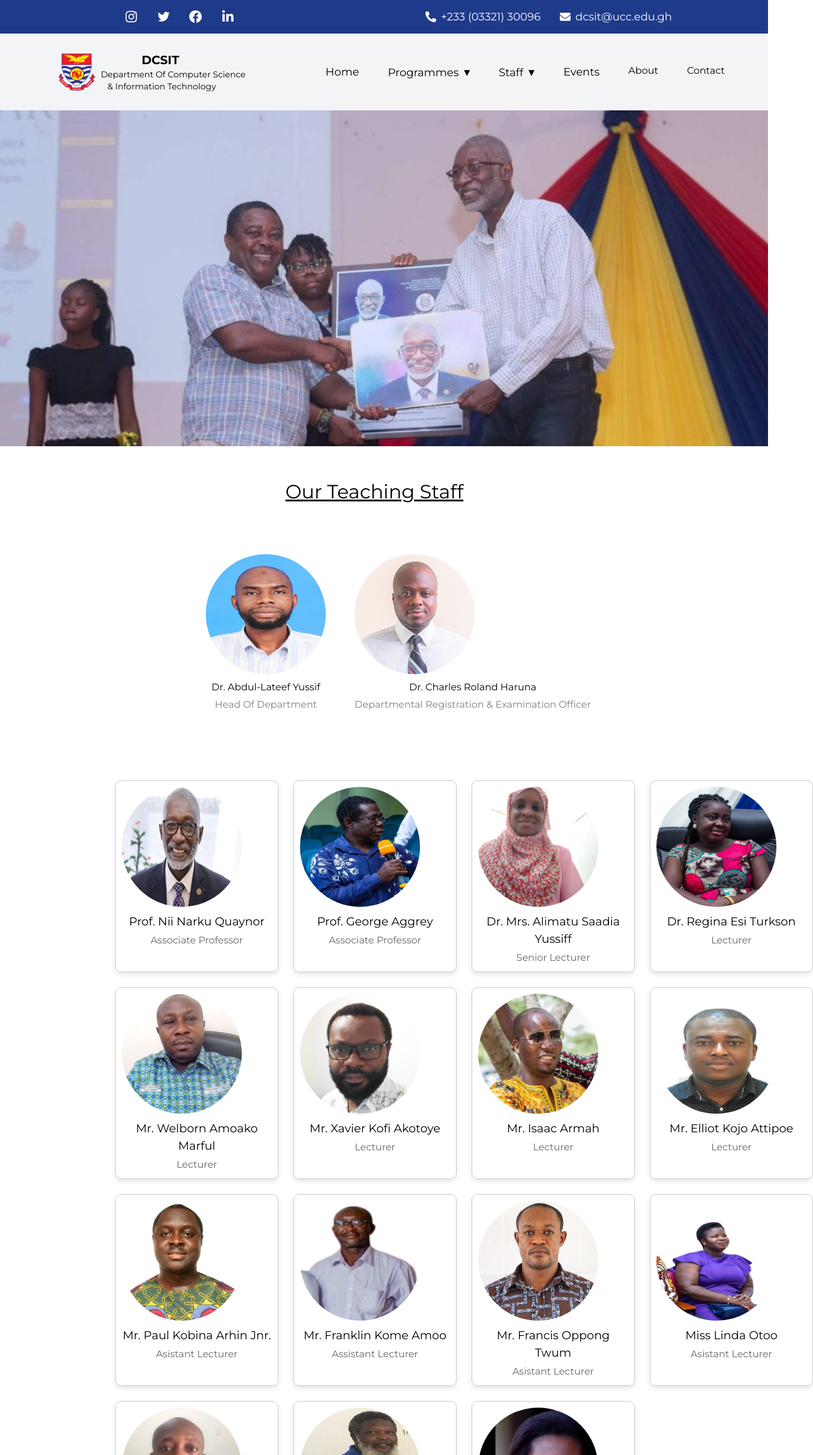
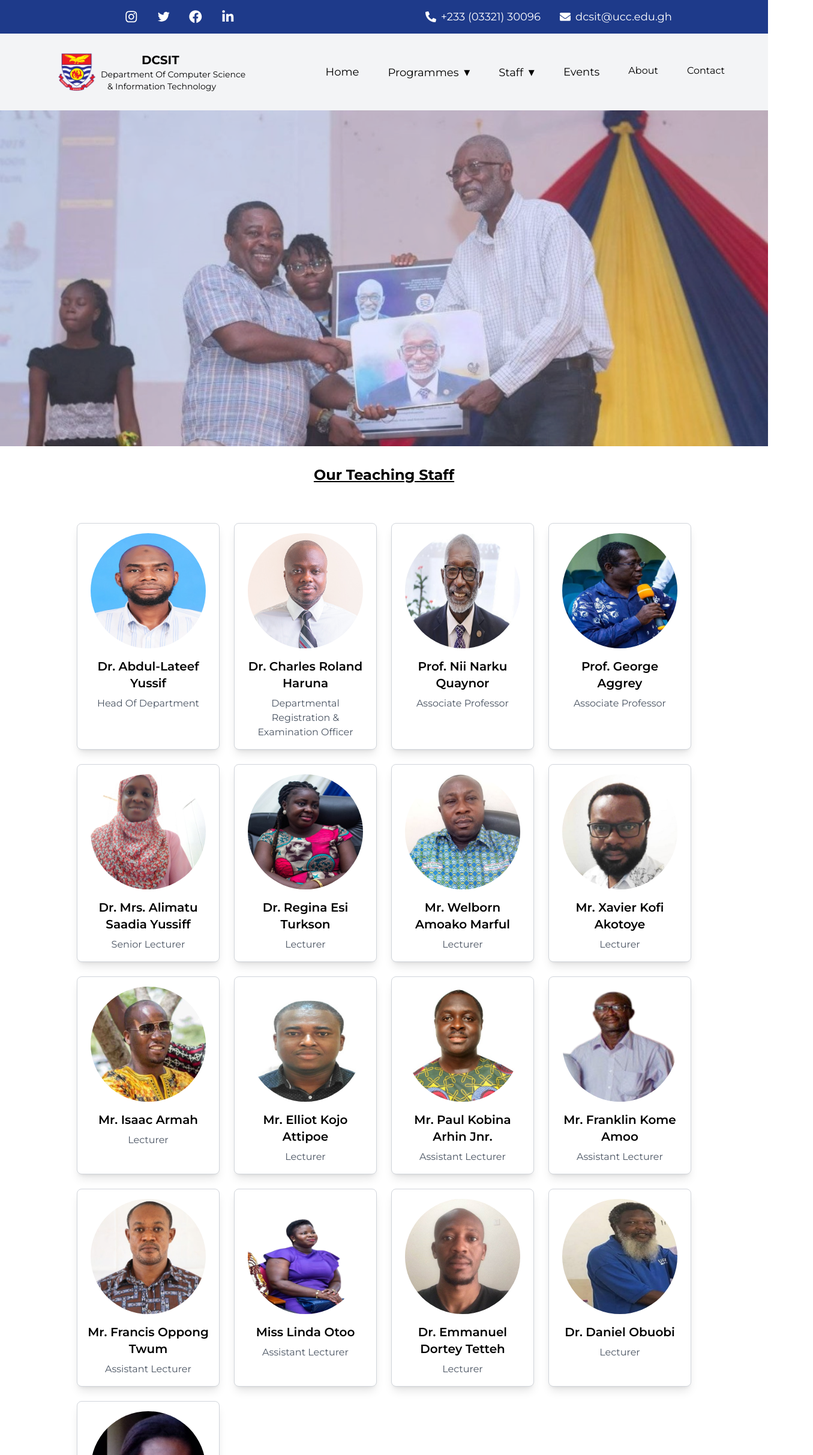
Before and after one commit to gustonstomy/Dcsit_website, a React (Vite) app: page /Teaching-Staff in a window 1280 px wide. Shown: the top 2426 px of the page at 60% size, 1355 px wide, since content can reach past the window. Built offline with nearby package versions, Linux system fonts and the light colour scheme.

Commit message:
Tailwind CSS update

```diff
--- a/src/App.jsx
+++ b/src/App.jsx
@@ -18,9 +18,9 @@ import Programs from './componets/GraduatePrograme/UnderGraduate/Programs';
 import PostPrograms from './componets/GraduatePrograme/PostGraduate/PostPrograms';
 import TransparentContainerPost from './componets/GraduatePrograme/PostGraduate/TransparentContainerPost';
 import StaffGrid from './componets/Stuff/TeachingStaff/StaffGrid';
-import TeachingStaff from './componets/Stuff/TeachingStaff/TeachingStaff';
+// import TeachingStaff from './componets/Stuff/TeachingStaff/TeachingStaff';
 import NonStaffGrid from './componets/Stuff/NonTeachingStaff/NonStaffGrid';
-import NonTeachingStaff from './componets/Stuff/NonTeachingStaff/NonTeachingStaff';
+// import NonTeachingStaff from './componets/Stuff/NonTeachingStaff/NonTeachingStaff';
 import TImageSlider from './componets/Stuff/TeachingStaff/Tslider';
 import NImageSlider from './componets/Stuff/NonTeachingStaff/Nslider';
 import AboutPage from './componets/About/AboutPage';
@@ -63,13 +63,13 @@ function App() {
           <Route path="/Teaching-Staff" element={
             <>
             <TImageSlider/>
-            <TeachingStaff/>
+            {/* <TeachingStaff/> */}
             <StaffGrid/>
            </>} />
           <Route path="/non-teaching-staff" element={
             <>
             <NImageSlider/>
-            <NonTeachingStaff/>
+            {/* <NonTeachingStaff/> */}
            <NonStaffGrid/>
            </>} />
           <Route path="/about" element={
--- a/src/componets/About/About.jsx
+++ b/src/componets/About/About.jsx
@@ -1,12 +1,11 @@
 import React from 'react';
-import './About.css';
 
-const About = () => {
+const ContactHeader = () => {
   return (
-    <div className="transparent-container22">
-      <h1>About Us</h1>
+    <div className="bg-black bg-opacity-70 text-white p-8 max-w-full text-center flex items-center justify-center h-[15vh] font-montserrat">
+      <h1 className="text-3xl mb-4 font-bold">About Us</h1>
     </div>
   );
 };
 
-export default About;
+export default ContactHeader;
--- a/src/componets/Event/Event.jsx
+++ b/src/componets/Event/Event.jsx
@@ -1,6 +1,5 @@
 import React from 'react';
-import './Event.css';
-import locationIcon from '/src/assets/images/lo.png'; // Assuming you saved the icon as location-icon.png
+import locationIcon from '/src/assets/images/lo.png';
 
 const eventsData = [
   {
@@ -23,25 +22,25 @@ const eventsData = [
 
 const Events = () => {
   return (
-    <div className="events-section-1">
-      <div className="events-container-1">
+    <div className="flex flex-col items-center text-center py-8 mt-16 mb-16">
+      <div className="grid grid-cols-1 lg:grid-cols-2 gap-8">
         {eventsData.map((event, index) => (
-          <div className="event-card-1" key={index}>
-            <div className="event-date-1">
+          <div className="bg-[#f2f8f7] p-6 rounded-lg w-80 md:w-[40rem] lg:w-[30rem] xl:w-[35rem] text-left shadow-md" key={index}>
+            <div className="bg-[#ff6b42] text-white py-2 px-4 rounded-md text-sm inline-block">
               <span>{event.date}</span>
             </div>
-            <h3 className="event-title-1">{event.title}</h3>
-            <div className="event-details-1">
-              <div className="event-time-1">
-                <span className="arrow-circle-1">➜</span>
+            <h3 className="mt-4 text-xl text-black">{event.title}</h3>
+            <div className="my-4 text-lg text-gray-600 flex flex-col items-start gap-2">
+              <div className="flex items-center">
+                <span className="border-2 border-gray-600 rounded-full w-6 h-6 text-center leading-5 mr-2">➜</span>
                 {event.time}
               </div>
-              <div className="event-location-1">
-                <img src={locationIcon} alt="Location Icon" className="location-icon-1" />
+              <div className="flex items-center gap-2">
+                <img src={locationIcon} alt="Location Icon" className="w-12 h-12" />
                 {event.location}
               </div>
             </div>
-            <p className="event-description-1">{event.description}</p>
+            <p className="text-gray-600 mb-4">{event.description}</p>
           </div>
         ))}
       </div>
--- a/src/componets/Event/EventHeader.jsx
+++ b/src/componets/Event/EventHeader.jsx
@@ -1,12 +1,11 @@
 import React from 'react';
-import './EventHeader.css';
 
-const EventHeader = () => {
+const ContactHeader = () => {
   return (
-    <div className="trans-con">
-      <h1>Upcoming Events </h1>
+    <div className="bg-black bg-opacity-70 text-white p-8 max-w-full text-center flex items-center justify-center h-[15vh] font-montserrat">
+      <h1 className="text-3xl mb-4 font-bold">Events</h1>
     </div>
   );
 };
 
-export default EventHeader;
+export default ContactHeader;
--- a/src/componets/Footer/Footer.jsx
+++ b/src/componets/Footer/Footer.jsx
@@ -5,7 +5,7 @@ import { FaFacebook, FaPhoneAlt, FaEnvelope, FaClock } from 'react-icons/fa';
 
 const Footer = () => {
   return (
-    <div className="py-8 md:py-16 px-6 lg:px-16 xl:px-44 bg-gray-900 text-white font-sans h-[60vh] md:h-[40vh] xl:h-[60vh]">
+    <div className="py-8 md:py-16 px-6 lg:px-16 xl:px-44 bg-gray-900 text-white font-sans h-[65vh] md:h-[40vh] xl:h-[60vh]">
       <div className="flex flex-wrap justify-between mb-12">
         <div className="mb-6 md:mb-0">
           <h4 className="text-xl font-medium mb-8">Menus</h4>
--- a/src/componets/Stuff/NonTeachingStaff/NonStaffGrid.jsx
+++ b/src/componets/Stuff/NonTeachingStaff/NonStaffGrid.jsx
@@ -1,7 +1,4 @@
-// StaffGrid.jsx
 import React from 'react';
-import StaffMember from './NonStaffMember';
-import './NonStaffMember.css';
 
 const NonstaffData = [
   {
@@ -46,18 +43,22 @@ const NonstaffData = [
   },
 ];
 
+
 const NonStaffGrid = () => {
   return (
-    <div className="staff-grid1">
-      {NonstaffData.map((staff, index) => (
-        <StaffMember
-          key={index}
-          image={staff.image}
-          name={staff.name}
-          title={staff.title}
-        />
+    <div>
+    <h2 className='text-center text-2xl underline font-bold mt-8 '>Our Non-Teaching Staff</h2>
+     <div className="grid grid-cols-1 sm:grid-cols-2 lg:grid-cols-3 xl:grid-cols-4 gap-6 p-8 md:px-16 lg:px-32 mt-8">
+      {NonstaffData.map((NonstaffData, index) => (
+        <div key={index} className="bg-white p-4 rounded-lg text-center shadow-lg border border-gray-300">
+          <img src={NonstaffData.image} alt={NonstaffData.name} className="w-48 h-48 object-cover rounded-full mx-auto mb-4" />
+          <h3 className="text-xl font-semibold mb-2">{NonstaffData.name}</h3>
+          <p className="text-gray-600">{NonstaffData.title}</p>
+        </div>
       ))}
     </div>
+      </div>
+
   );
 };
 
--- a/src/componets/Stuff/NonTeachingStaff/Nslider.jsx
+++ b/src/componets/Stuff/NonTeachingStaff/Nslider.jsx
@@ -1,11 +1,10 @@
 import React, { useState, useEffect } from 'react';
-import './Nslider.css';
 
-const NImageSlider = () => {
+const ImageSlider = () => {
   const [currentSlide, setCurrentSlide] = useState(0);
   const [transitioning, setTransitioning] = useState(false);
 
-  const slides = [
+ const slides = [
     { src: '/src/assets/images/NOT1.jpg', alt: 'Slide 1' },
     { src: '/src/assets/images/NOT2.jpg', alt: 'Slide 2' },
     { src: '/src/assets/images/NOT3.jpg', alt: 'Slide 3' },
@@ -31,21 +30,17 @@ const NImageSlider = () => {
   }, []);
 
   return (
-    <div className="img-slider3">
+    <div className="relative w-full h-[20rem] lg:h-[35rem]">
       {slides.map((slide, index) => (
         <div
-          className={`slider3 ${index === currentSlide ? 'active' : ''}`}
+          className={`absolute w-full h-full transition-opacity duration-500 ease-in-out ${index === currentSlide ? 'opacity-100' : 'opacity-0'}`}
           key={index}
-          style={{
-            transition: transitioning && index === currentSlide ? 'opacity 0.5s ease' : 'none'
-          }}
         >
-          <img src={slide.src} alt={slide.alt} className="slide3" />
-
+          <img src={slide.src} alt={slide.alt} className="w-full h-full object-cover" />
         </div>
       ))}
     </div>
   );
 };
 
-export default NImageSlider;
+export default ImageSlider;
--- a/src/componets/Stuff/TeachingStaff/StaffGrid.jsx
+++ b/src/componets/Stuff/TeachingStaff/StaffGrid.jsx
@@ -1,9 +1,16 @@
-// StaffGrid.jsx
 import React from 'react';
-import StaffMember from './StaffMember';
-// import './StaffMember.css';
 
 const staffData = [
+   {
+      name: 'Dr. Abdul-Lateef Yussif',
+      title: 'Head Of Department',
+      image: '/src/assets/images/hodd.jpg', // Replace with the actual image path
+    },
+    {
+      name: 'Dr. Charles Roland Haruna',
+      title: 'Departmental Registration & Examination Officer',
+      image: '/src/assets/images/haruna.jpg', // Replace with the actual image path
+    },
   {
     image: '/src/assets/images/ppp.jpg',
     name: 'Prof. Nii Narku Quaynor',
@@ -47,7 +54,7 @@ const staffData = [
   {
     image: '/src/assets/images/paul-arhin.jpg',
     name: 'Mr. Paul Kobina Arhin Jnr.',
-    title: 'Asistant Lecturer',
+    title: 'Assistant Lecturer',
   },
   {
     image: '/src/assets/images/Mr_Frank.png',
@@ -57,12 +64,12 @@ const staffData = [
   {
     image: '/src/assets/images/Twum.jpg',
     name: 'Mr. Francis Oppong Twum',
-    title: 'Asistant Lecturer',
+    title: 'Assistant Lecturer',
   },
   {
     image: '/src/assets/images/linda.png',
     name: 'Miss Linda Otoo',
-    title: 'Asistant Lecturer',
+    title: 'Assistant Lecturer',
   },
   {
     image: '/src/assets/images/EDT.jpg',
@@ -83,16 +90,19 @@ const staffData = [
 
 const StaffGrid = () => {
   return (
-    <div className="staff-grid-20">
+    <div>
+    <h2 className='text-center text-2xl underline font-bold mt-8 '>Our Teaching Staff</h2>
+     <div className="grid grid-cols-1 sm:grid-cols-2 lg:grid-cols-3 xl:grid-cols-4 gap-6 p-8 md:px-16 lg:px-32 mt-8">
       {staffData.map((staff, index) => (
-        <StaffMember
-          key={index}
-          image={staff.image}
-          name={staff.name}
-          title={staff.title}
-        />
+        <div key={index} className="bg-white p-4 rounded-lg text-center shadow-lg border border-gray-300">
+          <img src={staff.image} alt={staff.name} className="w-48 h-48 object-cover rounded-full mx-auto mb-4" />
+          <h3 className="text-xl font-semibold mb-2">{staff.name}</h3>
+          <p className="text-gray-600">{staff.title}</p>
+        </div>
       ))}
     </div>
+      </div>
+
   );
 };
 
--- a/src/componets/Stuff/TeachingStaff/Tslider.jsx
+++ b/src/componets/Stuff/TeachingStaff/Tslider.jsx
@@ -1,5 +1,4 @@
 import React, { useState, useEffect } from 'react';
-import './Tslider.css';
 
 const ImageSlider = () => {
   const [currentSlide, setCurrentSlide] = useState(0);
@@ -32,16 +31,13 @@ const ImageSlider = () => {
   }, []);
 
   return (
-    <div className="img-slider">
+    <div className="relative w-full h-[20rem] lg:h-[35rem]">
       {slides.map((slide, index) => (
         <div
-          className={`slider ${index === currentSlide ? 'active' : ''}`}
+          className={`absolute w-full h-full transition-opacity duration-500 ease-in-out ${index === currentSlide ? 'opacity-100' : 'opacity-0'}`}
           key={index}
-          style={{
-            transition: transitioning && index === currentSlide ? 'opacity 0.5s ease' : 'none'
-          }}
         >
-          <img src={slide.src} alt={slide.alt} className="slide" />
+          <img src={slide.src} alt={slide.alt} className="w-full h-full object-cover" />
         </div>
       ))}
     </div>
```
Also changed, not shown: src/componets/Stuff/TeachingStaff/Tslider.css (+1 -10 lines).
